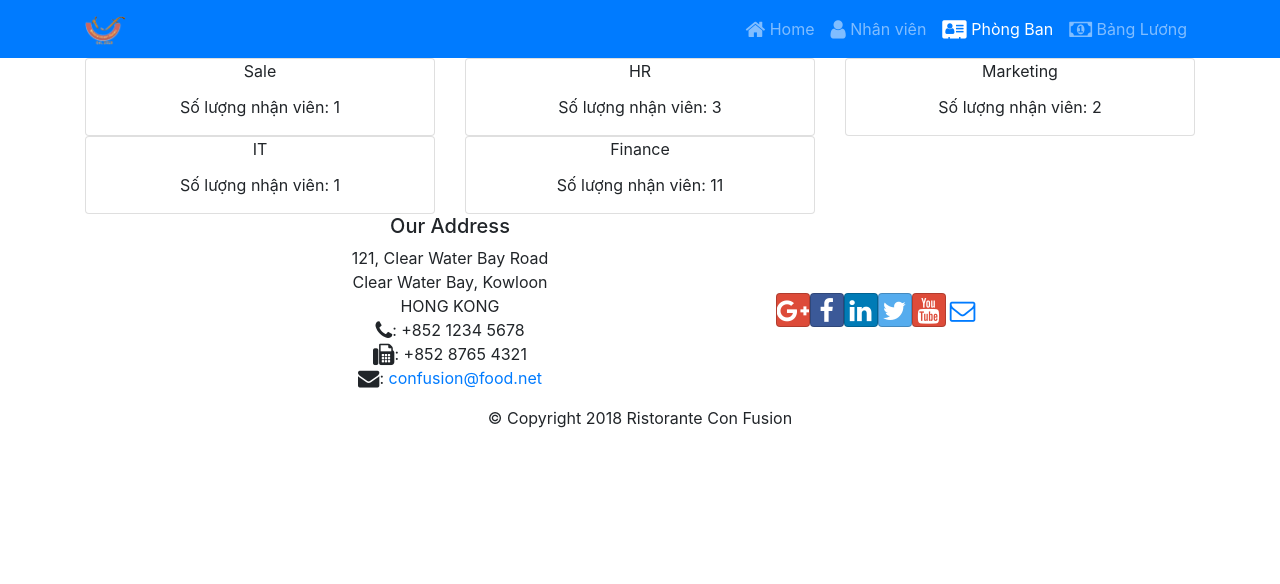
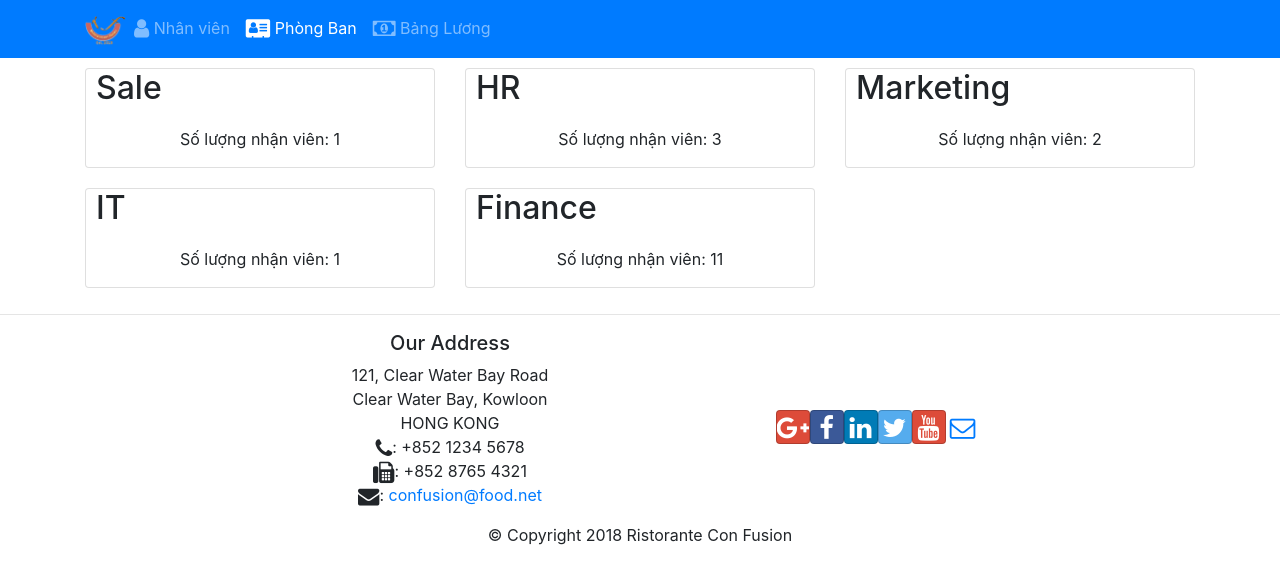
Before and after one commit to FX14748/RJS101x_01-A_VN_DN, a React (Create React App) app: page /department in a window 1280 px wide. Shown: the top 584 px of the page. Built offline with nearby package versions, Linux system fonts and the light colour scheme.

Commit message:
5th commit

```diff
--- /dev/null
+++ b/src/components/DepartmentComponent.css
@@ -0,0 +1,9 @@
+.text-card {
+    margin-top: 10px;
+    margin-bottom: 10px;
+}
+
+.card-title {
+    text-align: left;
+    margin-left: 10px;
+}
--- a/src/components/DepartmentComponent.js
+++ b/src/components/DepartmentComponent.js
@@ -1,12 +1,12 @@
 import { Card, CardText, CardTitle } from "reactstrap";
-
+import "./DepartmentComponent.css";
 
 
 function RenderDept ({dept}) {
     return(
-        <div className="col-sm-12 col-md-6 col-lg-4" key={dept.id}>
+        <div className="col-sm-12 col-md-6 col-lg-4 text-card" key={dept.id}>
             <Card>
-                <CardTitle>{dept.name}</CardTitle>
+                <CardTitle><h2>{dept.name}</h2></CardTitle>
                 <CardText><p>Số lượng nhận viên: {dept.numberOfStaff}</p></CardText>
             </Card>
 
--- a/src/components/FooterComponent.js
+++ b/src/components/FooterComponent.js
@@ -4,6 +4,7 @@ import React from 'react';
 function Footer(props) {
     return(
     <div className="footer">
+        <hr/>
         <div className="container">
             <div className="row justify-content-center">
                 <div className="col-7 col-sm-5">
--- a/src/components/HeaderComponent.js
+++ b/src/components/HeaderComponent.js
@@ -25,11 +25,8 @@ class Header extends Component {
             <div className="container">
                 <NavbarToggler onClick={this.toggleNav} />
                 <Collapse isOpen={this.state.isNavOpen} navbar>
+                <Nav navbar>
                 <NavbarBrand className="mr-auto" href="/"><img src='assets/images/logo.png' height="30" width="41" alt='Ristorante Con Fusion' /></NavbarBrand>
-                <Nav navbar>
-                <NavItem>
-                    <NavLink className="nav-link"  to='/home'><span className="fa fa-home fa-lg"></span> Home</NavLink>
-                </NavItem>
                 <NavItem>
                     <NavLink className="nav-link"  to='/stafflist'><span className="fa fa-user fa-lg"></span> Nhân viên</NavLink>
                 </NavItem>
--- a/src/components/MainComponent.js
+++ b/src/components/MainComponent.js
@@ -42,7 +42,6 @@ class Main extends Component {
               <Route path="/stafflist/:ID" component={StaffWithId}/>
               <Route exact path="/department" component={()=> <DepartmentDetail departments ={this.state.departments} /> }/>
               <Route exact path="/payslip" component={()=> <Salary staffs ={this.state.staffs} /> }/>
-              <Redirect to="/home"/>
             </Switch>
           <Footer/>
         </div>
--- /dev/null
+++ b/src/components/SalaryComponent.css
@@ -0,0 +1,4 @@
+.salary-card {
+    margin-top: 10px;
+    margin-bottom: 10px;
+}
--- a/src/components/SalaryComponents.js
+++ b/src/components/SalaryComponents.js
@@ -9,9 +9,9 @@ const overTimeSalary = 200000;
 function RenderPayslip({staff}) {
     const salary = (staff.salaryScale * basicSalary) + (staff.overTime * overTimeSalary);
     return(
-        <div key={staff.id} className="col-sm-6 col-md-4 col-12">
+        <div key={staff.id} className="salary-card col-sm-6 col-md-4 col-12">
             <Card>
-                <CardTitle>{staff.name}</CardTitle>
+                <CardTitle className="card-title"><h2>{staff.name}</h2></CardTitle>
                 <CardText><p>Mã nhân viên:{staff.id}</p></CardText>
                 <CardText><p>Hệ số lương:{staff.salaryScale}</p></CardText>
                 <CardText><p>Số giờ làm thêm:{staff.overTime}</p></CardText>
```
Also changed, not shown: src/components/HomeComponent.js (deleted, +0 -11 lines).
